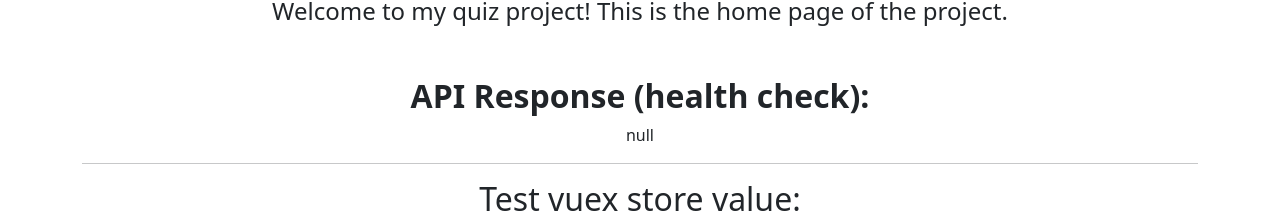
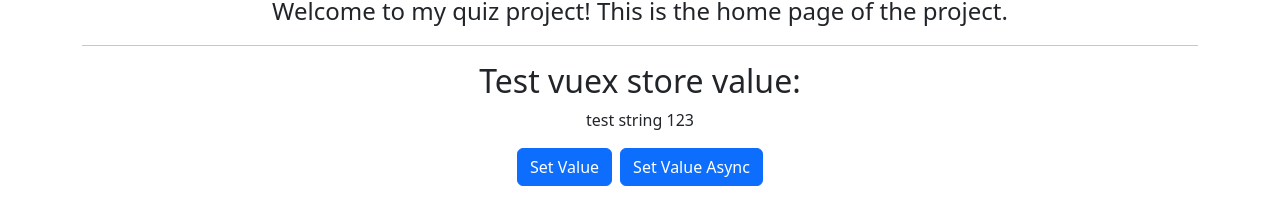
Before and after one commit to tkach-v/meduzzen-frontend-intership, a Vue app: page /en in a window 1280 px wide. Shown: the part 181-394 px from the top of the page. Built offline with nearby package versions, Linux system fonts and the light colour scheme; no server answers.

Commit message:
delete api response from home.vue

```diff
--- a/src/views/Home.vue
+++ b/src/views/Home.vue
@@ -1,19 +1,5 @@
 <script setup>
-import {ref, onMounted, computed} from "vue";
-import axios from "axios";
-
-const apiData = ref(null);
-
-onMounted(async () => {
-  try {
-    const baseURL = import.meta.env.VITE_API_BASE_URL;
-    const {data} = await axios.get(baseURL);
-    apiData.value = data;
-  } catch (error) {
-    console.error('Error fetching data:', error);
-  }
-});
-
+import {computed} from "vue";
 import {useStore} from 'vuex'
 
 const store = useStore()
@@ -33,8 +19,6 @@ const setValueAsync = (newValue) => {
   <div class="container text-center">
     <h1 class="fw-bold mt-5">{{ $t("home.header") }}</h1>
     <p class="fs-4">{{ $t("home.description") }}</p>
-    <h2 class="fw-bold mt-5">{{ $t("home.api_header") }} (health check):</h2>
-    <div>{{ JSON.stringify(apiData) }}</div>
     <hr>
     <h2>Test vuex store value:</h2>
     <p>{{ value }}</p>
```
